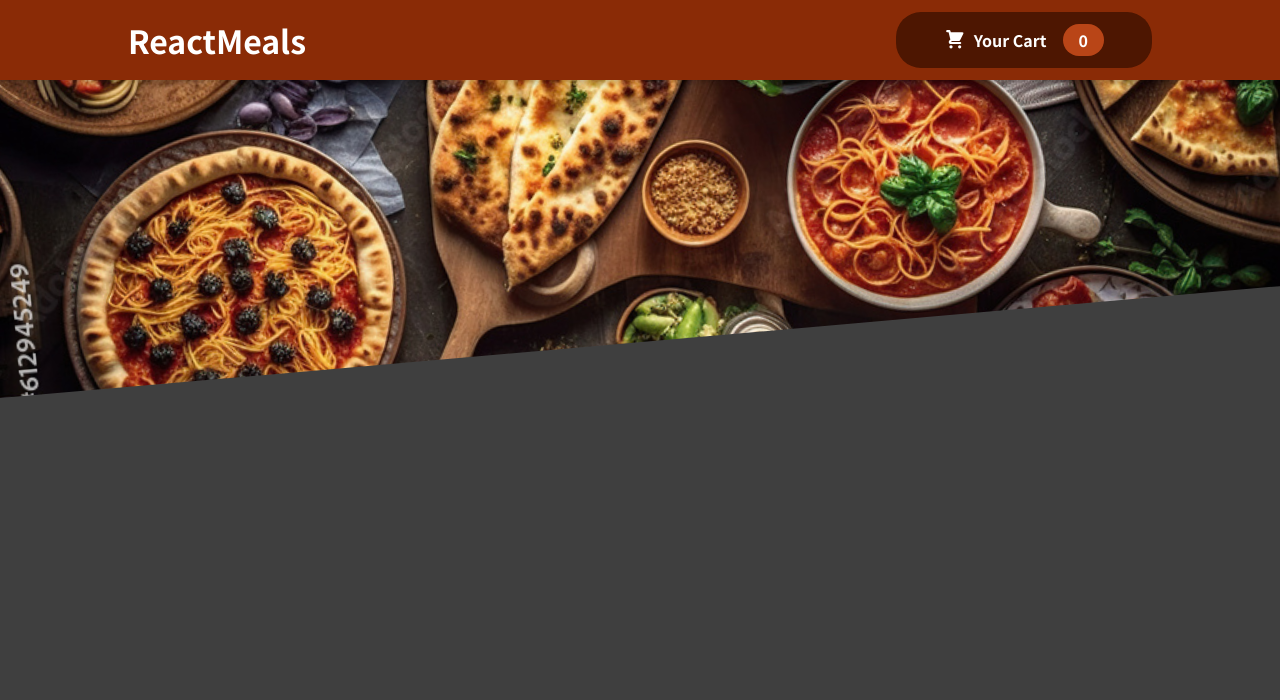
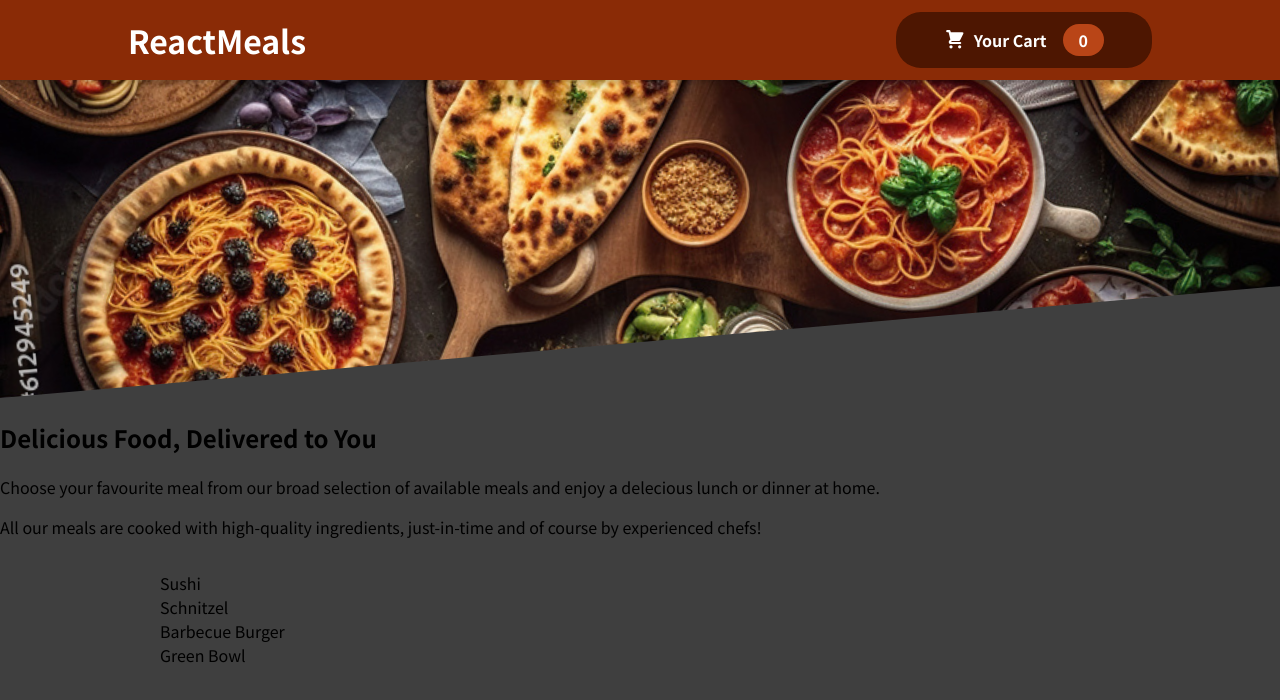
Before and after one commit to AnamikaBajpai/RestaurantApp, a React (Create React App) app: page / in a window 1280 px wide. Shown: the top 700 px of the page. Built offline with nearby package versions, Linux system fonts and the light colour scheme.

Commit message:
Restaurant summary added

```diff
--- a/src/App.js
+++ b/src/App.js
@@ -1,6 +1,6 @@
 import React, {  Fragment} from 'react';
  import Header from './Components/Layout/Header';
-
+ import Meals from './Components/Meals/Meals';
 
 
 function App() {
@@ -8,6 +8,9 @@
     <div>
       <Fragment>
         <Header />
+        <main>
+          <Meals />
+        </main>
       </Fragment>
 
     </div>
--- /dev/null
+++ b/src/Components/Meals/AvailableMeals.js
@@ -0,0 +1,45 @@
+
+import classes from './AvailableMeals.module.css';
+
+const DUMMY_MEALS = [
+    {
+      id: 'm1',
+      name: 'Sushi',
+      description: 'Finest fish and veggies',
+      price: 22.99,
+    },
+    {
+      id: 'm2',
+      name: 'Schnitzel',
+      description: 'A german specialty!',
+      price: 16.5,
+    },
+    {
+      id: 'm3',
+      name: 'Barbecue Burger',
+      description: 'American, raw, meaty',
+      price: 12.99,
+    },
+    {
+      id: 'm4',
+      name: 'Green Bowl',
+      description: 'Healthy...and green...',
+      price: 18.99,
+    },
+  ];
+
+
+const AvailableMeals = () => {
+    const mealsList = DUMMY_MEALS.map(meal => <li>{meal.name}</li>);
+
+return (
+    <section className={classes.meals}>
+    <ul>
+        {mealsList}
+    </ul>
+    </section>
+
+);
+
+};
+export default AvailableMeals;
--- /dev/null
+++ b/src/Components/Meals/AvailableMeals.module.css
@@ -0,0 +1,24 @@
+.meals {
+    max-width: 60rem;
+    width: 90%;
+    margin: 2rem auto;
+    animation: meals-appear 1s ease-out forwards;
+  }
+
+  .meals ul {
+    list-style: none;
+    margin: 0;
+    padding: 0;
+  }
+
+  @keyframes meals-appear {
+    from {
+      opacity: 0;
+      transform: translateY(3rem);
+    }
+
+    to {
+      opacity: 1;
+      transform: translateY(0);
+    }
+  }
--- /dev/null
+++ b/src/Components/Meals/Meals.js
@@ -0,0 +1,23 @@
+
+import React,{ Fragment} from 'react';
+import MealsSummary from './MealsSummary';
+import AvailableMeals from './AvailableMeals';
+
+
+const Meals = () => {
+
+    return (
+        <Fragment>
+            <MealsSummary />
+          <AvailableMeals />
+
+        </Fragment>
+
+
+
+
+    );
+
+};
+
+export default Meals;
--- /dev/null
+++ b/src/Components/Meals/MealsSummary.js
@@ -0,0 +1,23 @@
+import classes from './MealsSummary.module.css';
+
+const MealsSummary = () => {
+
+return (
+    <section classes={classes.summary}>
+        <h2>Delicious Food, Delivered to You</h2>
+        <p>
+            Choose your favourite meal from our broad selection of available meals
+            and enjoy a delecious lunch or dinner at home.
+        </p>
+        <p>
+            All our meals are cooked with high-quality ingredients, just-in-time
+            and of course by experienced chefs!
+        </p>
+    </section>
+
+
+);
+
+};
+
+export default MealsSummary;
--- /dev/null
+++ b/src/Components/Meals/MealsSummary.module.css
@@ -0,0 +1,18 @@
+.summary {
+    text-align: center;
+    max-width: 45rem;
+    width: 90%;
+    margin: auto;
+    margin-top: -10rem;
+    position: relative;
+    background-color: #383838;
+    color: white;
+    border-radius: 14px;
+    padding: 1rem;
+    box-shadow: 0 1px 18px 10px rgba(0, 0, 0, 0.25);
+  }
+
+  .summary h2 {
+    font-size: 2rem;
+    margin-top: 0;
+  }
```
